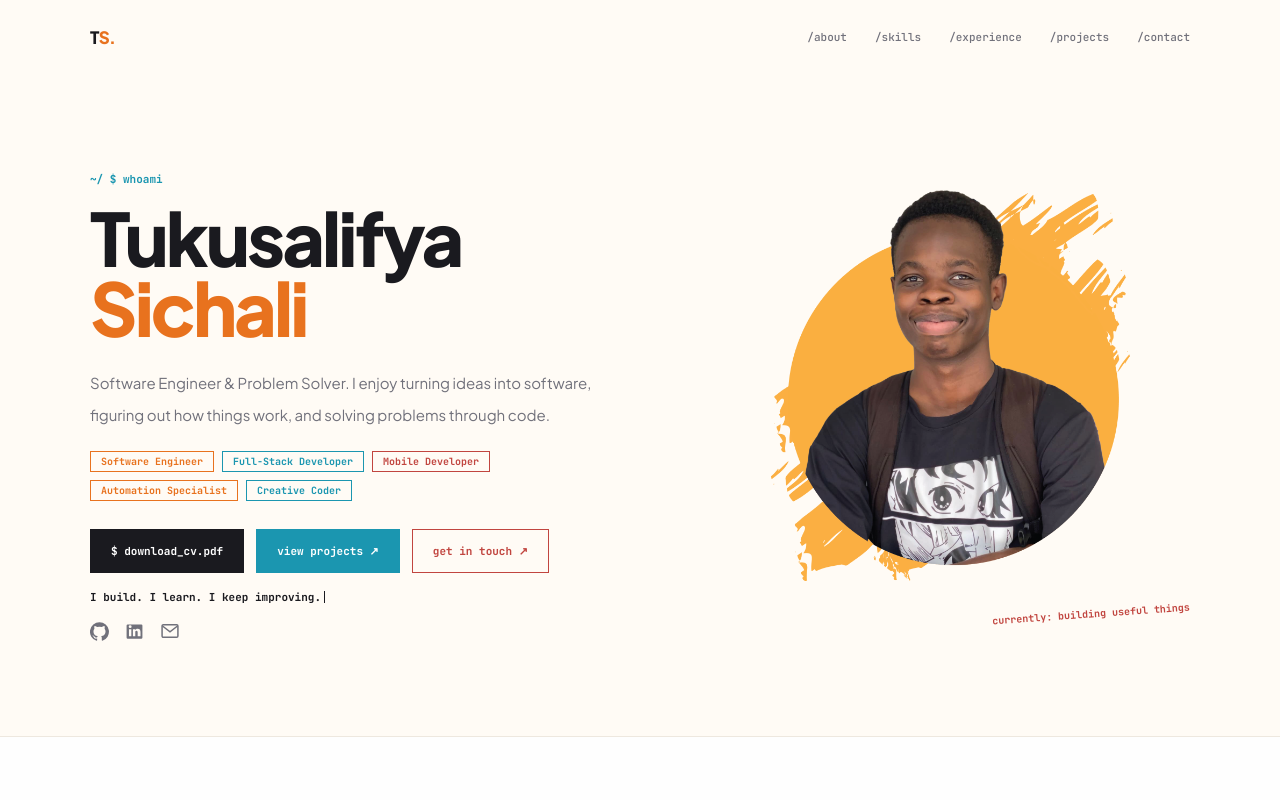
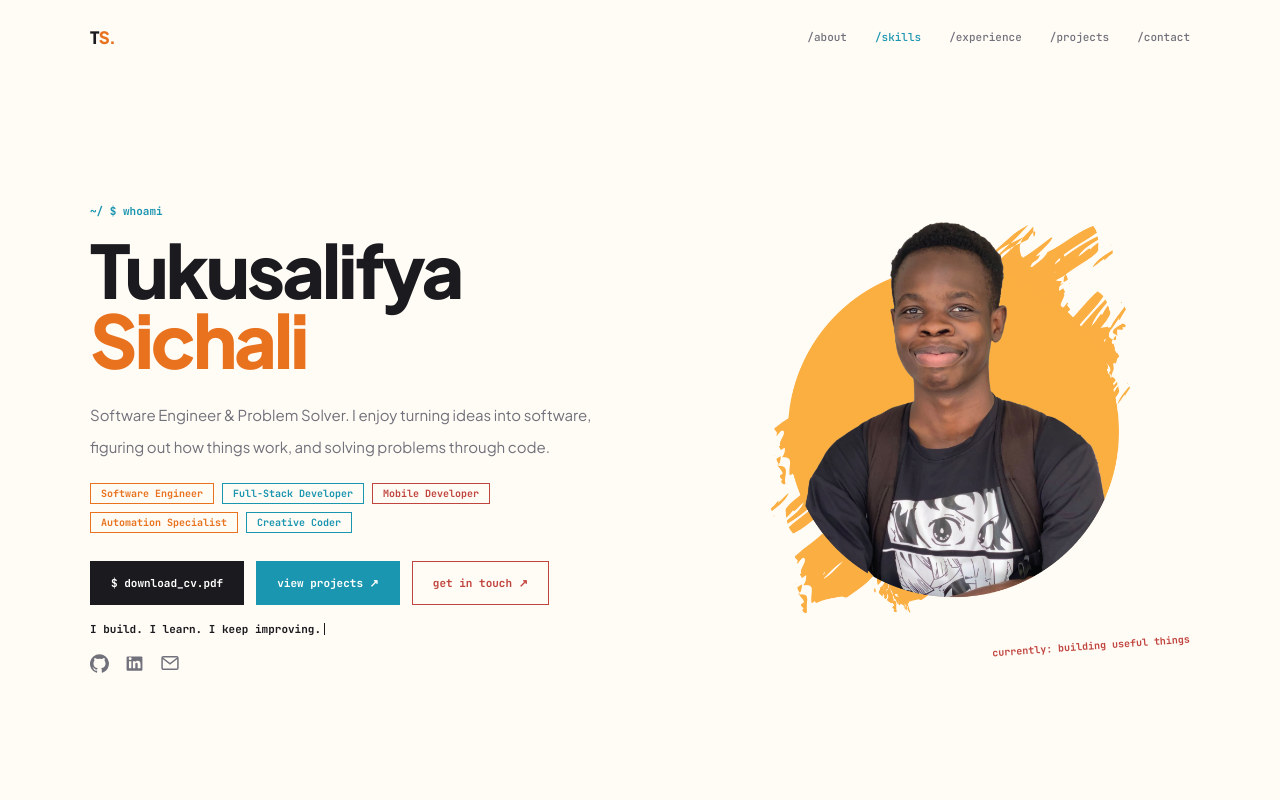
Before and after one commit to Tukusalifya/portfolio, a React (Vite) app: page / in a window 1280 px wide. Shown: the top 800 px of the page. Built offline with nearby package versions, Linux system fonts and the light colour scheme.

Commit message:
fix: fixed navigation issues, set the hero page to fill the full viewport for large screens.

```diff
--- a/src/components/Footer.tsx
+++ b/src/components/Footer.tsx
@@ -8,15 +8,27 @@ export function Footer() {
           <p className="mb-5 text-[11px] tracking-[.22em] text-signal-teal">
             NAVIGATION
           </p>
-          {["home", "about", "projects", "contact"].map((link) => (
+          {["home", "about", "projects", "contact"].map((link) => {
+            const currentLink = link === "home" ? "top" : link;
+            return (
             <a
               className="mb-3 block hover:text-white"
-              href={link === "home" ? "#top" : `#${link}`}
+              href="/"
               key={link}
+              onClick={(event) => {
+                event.preventDefault();
+                const element = document.getElementById(currentLink);
+
+                if (element) {
+                  element.scrollIntoView({ behavior: "smooth" });
+                }
+              }}
             >
               {link}
             </a>
-          ))}
+          )
+
+          })}
         </div>
         <div>
           <p className="mb-5 text-[11px] tracking-[.22em] text-brush-orange">
--- a/src/components/Nav.tsx
+++ b/src/components/Nav.tsx
@@ -1,63 +1,28 @@
 import { useEffect, useState } from "react";
+
 const links = ["about", "skills", "experience", "projects", "contact"];
+
 export function Nav() {
   const [open, setOpen] = useState(false);
   const [away, setAway] = useState(false);
+  const [active, setActive] = useState<string | null>(null);
+
   useEffect(() => {
-    const onScroll = () => setAway(window.scrollY > 32);
+    const sections = links.map((id) => document.getElementById(id)).filter((section): section is HTMLElement => section !== null);
+    const onScroll = () => {
+      setAway(window.scrollY > 32);
+      const marker = window.innerHeight * 0.38;
+      const current = sections.find((section) => { const rect = section.getBoundingClientRect(); return rect.top <= marker && rect.bottom > marker; });
+      setActive(current?.id ?? null);
+    };
     onScroll();
     window.addEventListener("scroll", onScroll, { passive: true });
-    return () => window.removeEventListener("scroll", onScroll);
+    window.addEventListener("resize", onScroll);
+    return () => { window.removeEventListener("scroll", onScroll); window.removeEventListener("resize", onScroll); };
   }, []);
-  const navigate = (section: string) => {
-    window.history.pushState({}, "", `/${section}`);
-    document.getElementById(section)?.scrollIntoView({ behavior: "smooth" });
-    setOpen(false);
-  };
-  return (
-    <header
-      className={`sticky top-0 z-20 h-[76px] bg-bg-cream transition-colors ${away ? "border-b border-[#e6e2dc]" : "border-b border-transparent"}`}
-    >
-      <div className="mx-auto flex h-full max-w-[1100px] items-center justify-between px-6 lg:px-0">
-        <a
-          className="text-[17px] font-extrabold tracking-[-.04em]"
-          href="/"
-          onClick={(event) => {
-            event.preventDefault();
-            window.history.pushState({}, "", "/");
-            document
-              .getElementById("top")
-              ?.scrollIntoView({ behavior: "smooth" });
-          }}
-        >
-          T<span className="text-brush-orange">S.</span>
-        </a>
-        <button
-          className="hidden border-0 bg-transparent text-2xl text-ink max-md:block"
-          onClick={() => setOpen(!open)}
-          aria-label="Toggle navigation"
-          aria-expanded={open}
-        >
-          ☰
-        </button>
-        <nav
-          className={`${open ? "max-md:flex" : "max-md:hidden"} flex gap-7 font-mono text-[11px] font-medium text-zinc-500 max-md:absolute max-md:top-[76px] max-md:right-0 max-md:left-0 max-md:flex-col max-md:gap-4 max-md:border-b max-md:border-[#e6e2dc] max-md:bg-bg-paper max-md:px-[7vw] max-md:py-5`}
-        >
-          {links.map((link) => (
-            <a
-              className="transition-colors hover:text-signal-teal"
-              onClick={(event) => {
-                event.preventDefault();
-                navigate(link);
-              }}
-              key={link}
-              href={`/${link}`}
-            >
-              /{link}
-            </a>
-          ))}
-        </nav>
-      </div>
-    </header>
-  );
+
+  const navigate = (section: string) => { setActive(section); document.getElementById(section)?.scrollIntoView({ behavior: "smooth" }); setOpen(false); };
+  const goHome = () => { setActive(null); setOpen(false); window.scrollTo({ top: 0, behavior: "smooth" }); };
+
+  return <header className={`sticky top-0 z-20 h-[76px] bg-bg-cream transition-colors ${away ? "border-b border-[#e6e2dc]" : "border-b border-transparent"}`}><div className="mx-auto flex h-full max-w-[1100px] items-center justify-between px-6 lg:px-0"><a className="text-[17px] font-extrabold tracking-[-.04em]" href="/" onClick={(event) => { event.preventDefault(); goHome(); }}>T<span className="text-brush-orange">S.</span></a><button className="hidden border-0 bg-transparent text-2xl text-ink max-md:block" onClick={() => setOpen(!open)} aria-label="Toggle navigation" aria-expanded={open}>☰</button><nav className={`${open ? "max-md:flex" : "max-md:hidden"} flex gap-7 font-mono text-[11px] font-medium text-zinc-500 max-md:absolute max-md:top-[76px] max-md:right-0 max-md:left-0 max-md:flex-col max-md:gap-4 max-md:border-b max-md:border-[#e6e2dc] max-md:bg-bg-paper max-md:px-[7vw] max-md:py-5`}>{links.map((link) => <a className={`transition-colors hover:text-signal-teal ${active === link ? "text-signal-teal" : ""}`} onClick={(event) => { event.preventDefault(); navigate(link); }} key={link} href="/">/{link}</a>)}</nav></div></header>;
 }
--- a/src/sections/Hero.tsx
+++ b/src/sections/Hero.tsx
@@ -14,7 +14,7 @@ export function Hero() {
   const gmail = `https://mail.google.com/mail/?view=cm&fs=1&to=${profile.contact.email}`;
   return (
     <section id="top" className="border-b border-[#eee8df] bg-bg-cream">
-      <div className="mx-auto grid min-h-[660px] max-w-[1100px] grid-cols-[1fr_.82fr] items-center gap-14 px-6 py-12 max-md:grid-cols-1 max-md:gap-5 max-md:py-10 lg:px-0">
+      <div className="mx-auto grid min-h-[660px] max-w-[1100px] grid-cols-[1fr_.82fr] items-center gap-14 px-6 py-12 max-md:grid-cols-1 max-md:gap-5 max-md:py-10 lg:min-h-[calc(100svh-76px)] lg:px-0">
         <div>
           <motion.div
             variants={{ animate: { transition: { staggerChildren: 0.1 } } }}
```
